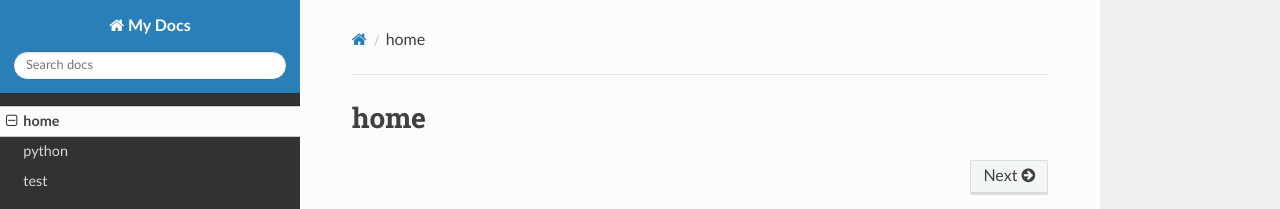
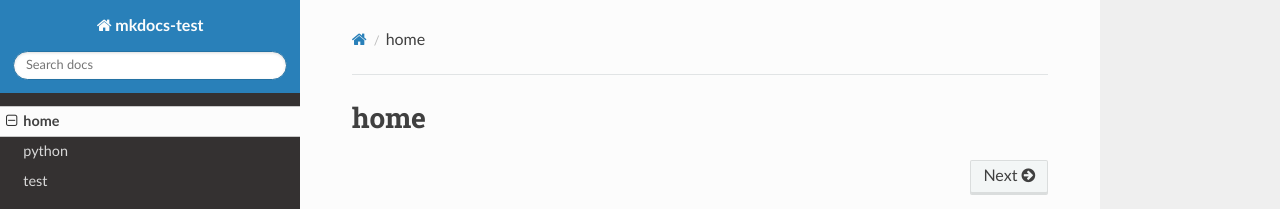
Before and after one commit to hightfly01/auto-operations-notebook, an MkDocs documentation site: the page built from docs/index.md, in a window 1280 px wide. Shown: the top 209 px of the page. Built offline with MkDocs 1.6.1, drawn with Linux system fonts in a browser that asks for light colours; nearby versions of some CDN libraries.

Commit message:
日日日

```diff
--- a/mkdocs.yml
+++ b/mkdocs.yml
@@ -1,5 +1,5 @@
-site_name: My Docs
+site_name: mkdocs-test
+theme: readthedocs
 # pages:
 #     - Home: index.md
 #     - About: about.md
-theme: readthedocs
```
